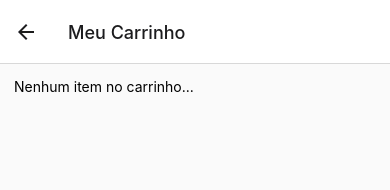
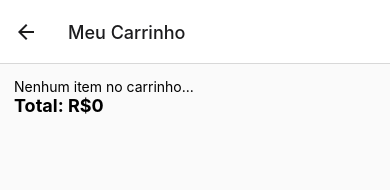
Before and after one commit to Savio-Anjos/Shopping-Cart, a React Native app: screen /Cart in a window 390 px wide. Shown: the top 190 px of the page. Built offline with nearby package versions, Linux system fonts and the light colour scheme.

Commit message:
:sparkles: feat: Calculando total do carrinho de compras

```diff
--- a/src/contexts/CardContext.js
+++ b/src/contexts/CardContext.js
@@ -4,6 +4,7 @@
 
 function CartProvider({ children }) {
   const [cart, setCart] = useState([]);
+  const [total, setTotal] = useState(0);
 
   function addItemCart(newItem) {
     const indexItem = cart.findIndex((item) => item.id === newItem.id);
@@ -18,6 +19,7 @@
         cartList[indexItem].amount * cartList[indexItem].price;
 
       setCart(cartList);
+      totalResultCart(cartList);
       return;
     }
 
@@ -28,6 +30,7 @@
     };
 
     setCart((products) => [...products, data]);
+    totalResultCart([...cart, data]);
   }
 
   function removeItemCart(product) {
@@ -41,12 +44,23 @@
         cartList[indexItem].total - cartList[indexItem].price;
 
       setCart(cartList);
+      totalResultCart(cartList);
 
       return;
     }
 
     const removeItem = cart.filter((item) => item.id !== product.id);
     setCart(removeItem);
+    totalResultCart(removeItem);
+  }
+
+  function totalResultCart(items) {
+    let myCart = items;
+    let result = myCart.reduce((acc, obj) => {
+      return acc + obj.total;
+    }, 0);
+
+    setTotal(result.toFixed(2));
   }
 
   return (
@@ -55,6 +69,7 @@
         cart,
         addItemCart,
         removeItemCart,
+        total,
       }}
     >
       {children}
--- a/src/pages/Cart/index.js
+++ b/src/pages/Cart/index.js
@@ -5,7 +5,7 @@
 import CardItem from "../../Components/CardItem";
 
 export default function Cart() {
-  const { cart, addItemCart, removeItemCart } = useContext(CartContext);
+  const { cart, addItemCart, removeItemCart, total } = useContext(CartContext);
 
   return (
     <View style={styles.container}>
@@ -21,6 +21,9 @@
             removeAmount={() => removeItemCart(item)}
           />
         )}
+        ListFooterComponent={() => (
+          <Text style={styles.total}>Total: R${total}</Text>
+        )}
       />
     </View>
   );
@@ -34,4 +37,9 @@
     paddingEnd: 14,
     paddingTop: 14,
   },
+  total: {
+    fontSize: 18,
+    fontWeight: "bold",
+    marginBottom: 24,
+  },
 });
--- a/src/pages/Home/index.js
+++ b/src/pages/Home/index.js
@@ -58,9 +58,11 @@
           style={styles.cartButton}
           onPress={() => navigation.navigate("Cart")}
         >
-          <View style={styles.dot}>
-            <Text style={styles.dotText}>{cart?.length}</Text>
-          </View>
+          {cart.length >= 1 && (
+            <View style={styles.dot}>
+              <Text style={styles.dotText}>{cart?.length}</Text>
+            </View>
+          )}
           <Feather name="shopping-cart" size={30} color="#000" />
         </TouchableOpacity>
       </View>
```
